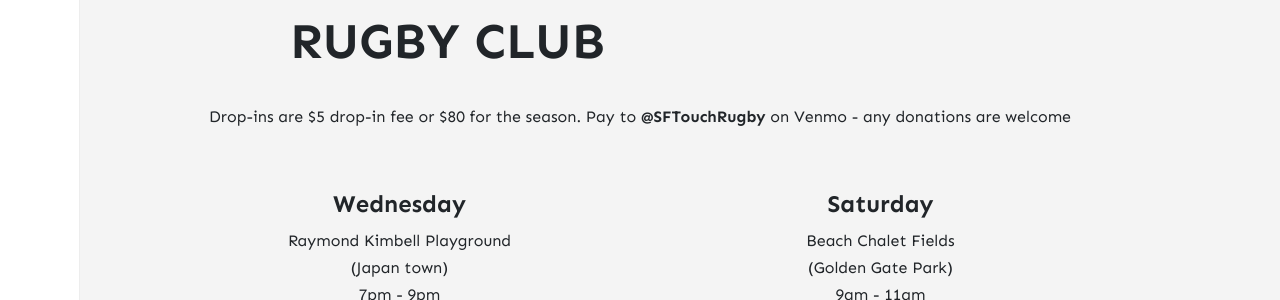
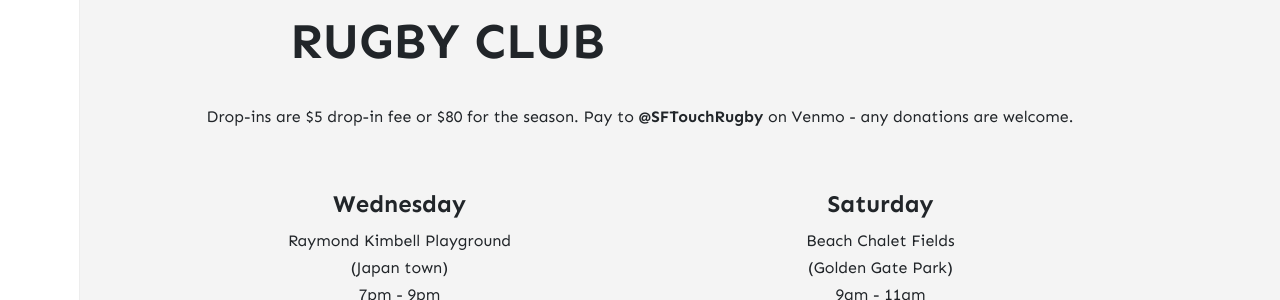
Before and after one commit to stackbit-projects/blue-triceratops-4f502, a Jekyll site: the page built from _pages/about.md, in a window 1280 px wide. Shown: the part 303-603 px from the top of the page. Built offline with Jekyll 4.4.1, drawn with Linux system fonts in a browser that asks for light colours; nearby versions of some CDN libraries; comment, search, counter and statistics services are not loaded.

```diff
--- a/_layouts/home.html
+++ b/_layouts/home.html
@@ -23,7 +23,7 @@ permalink: "/home.html"
     <div class="spacer-60">
         <p>
             Drop-ins are $5 drop-in fee or $80 for the season.
-            Pay to <b>@SFTouchRugby</b> on Venmo - any donations are welcome
+            Pay to <b>@SFTouchRugby</b> on Venmo - any donations are welcome.
         </p>
     </div>
     <div class="column-group">
```
